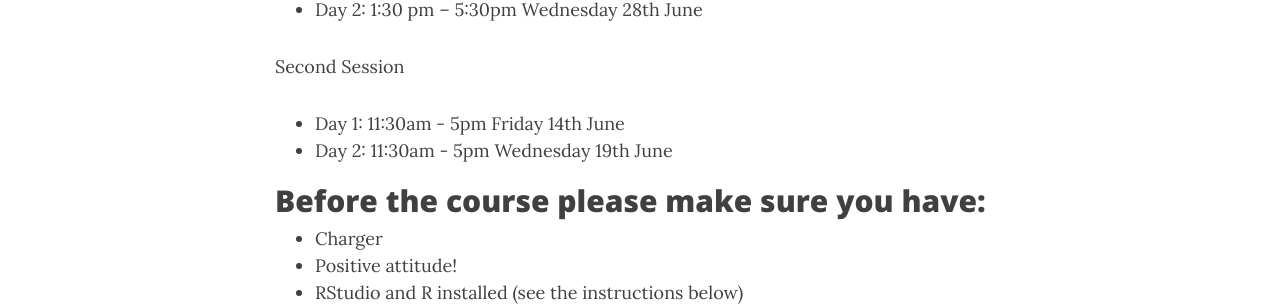
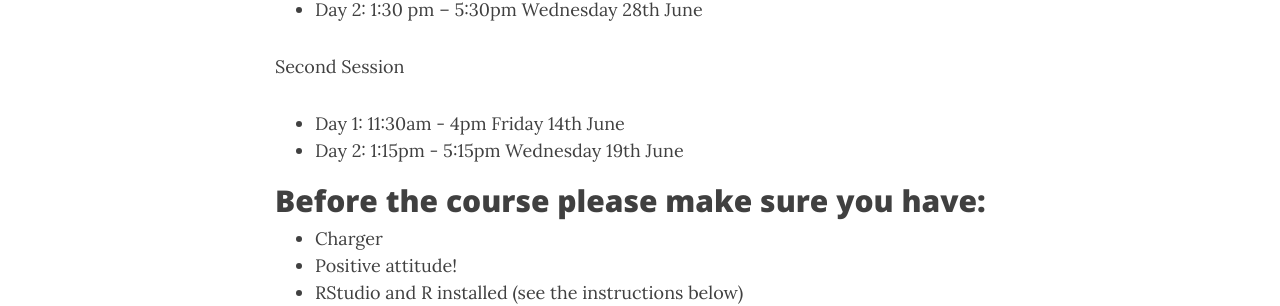
Before and after one commit to theheking/intro-to-r, a Jekyll site: the page built from key_info.md, in a window 1280 px wide and 900 px high, scrolled down 389 px. Shown: the part 148-454 px from the top of the window. Built offline with Jekyll 4.4.1, drawn with Linux system fonts in a browser that asks for light colours; nearby versions of some CDN libraries; comment, search, counter and statistics services are not loaded.

Commit message:
Update key_info.md

```diff
--- a/key_info.md
+++ b/key_info.md
@@ -13,8 +13,8 @@ First Session
 - Day 2: 1:30 pm – 5:30pm Wednesday 28th June
 
 Second Session
-- Day 1: 11:30am - 5pm Friday 14th June
-- Day 2: 11:30am - 5pm Wednesday 19th June
+- Day 1: 11:30am - 4pm Friday 14th June
+- Day 2: 1:15pm - 5:15pm Wednesday 19th June
 
 
 
```
